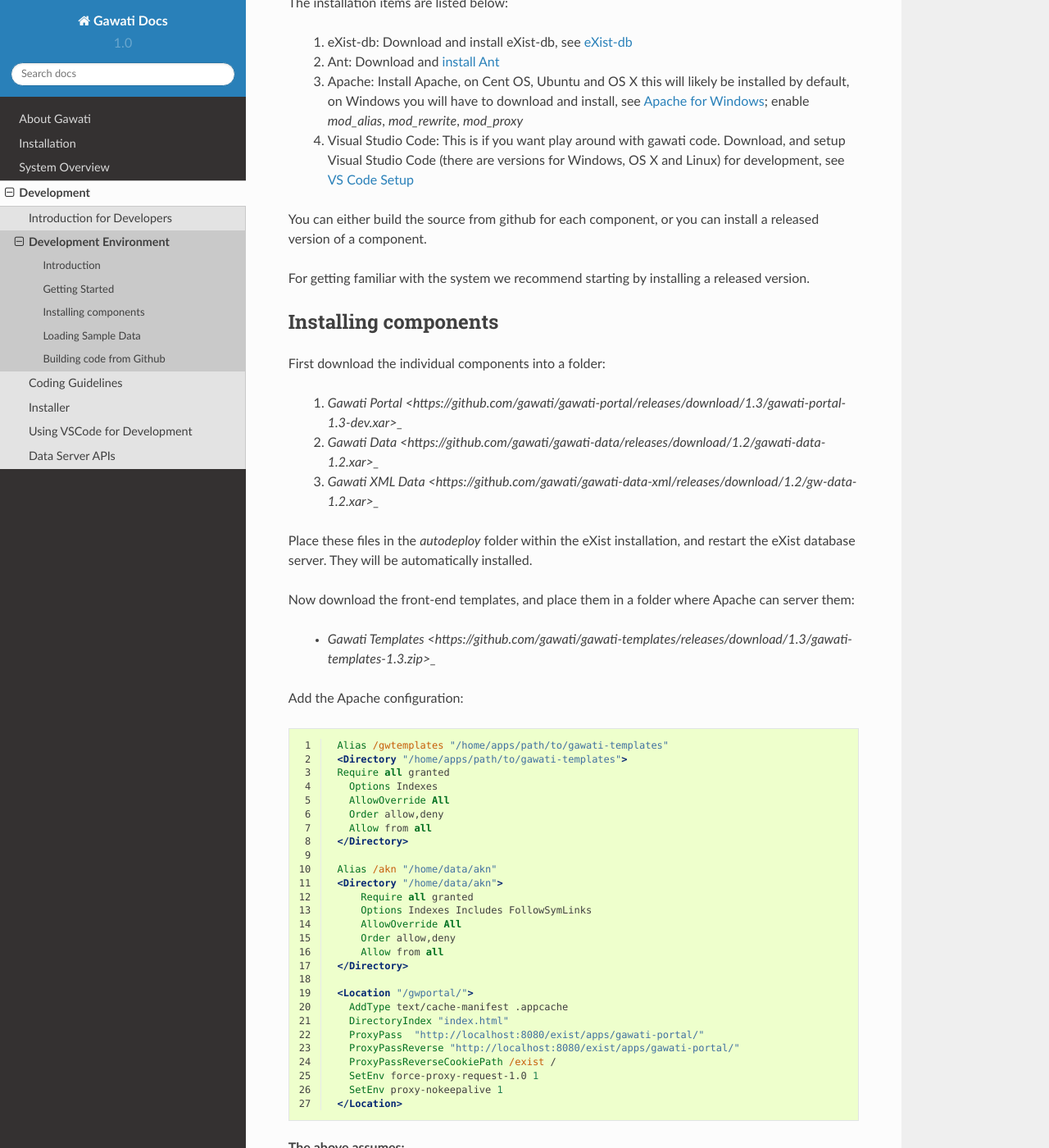
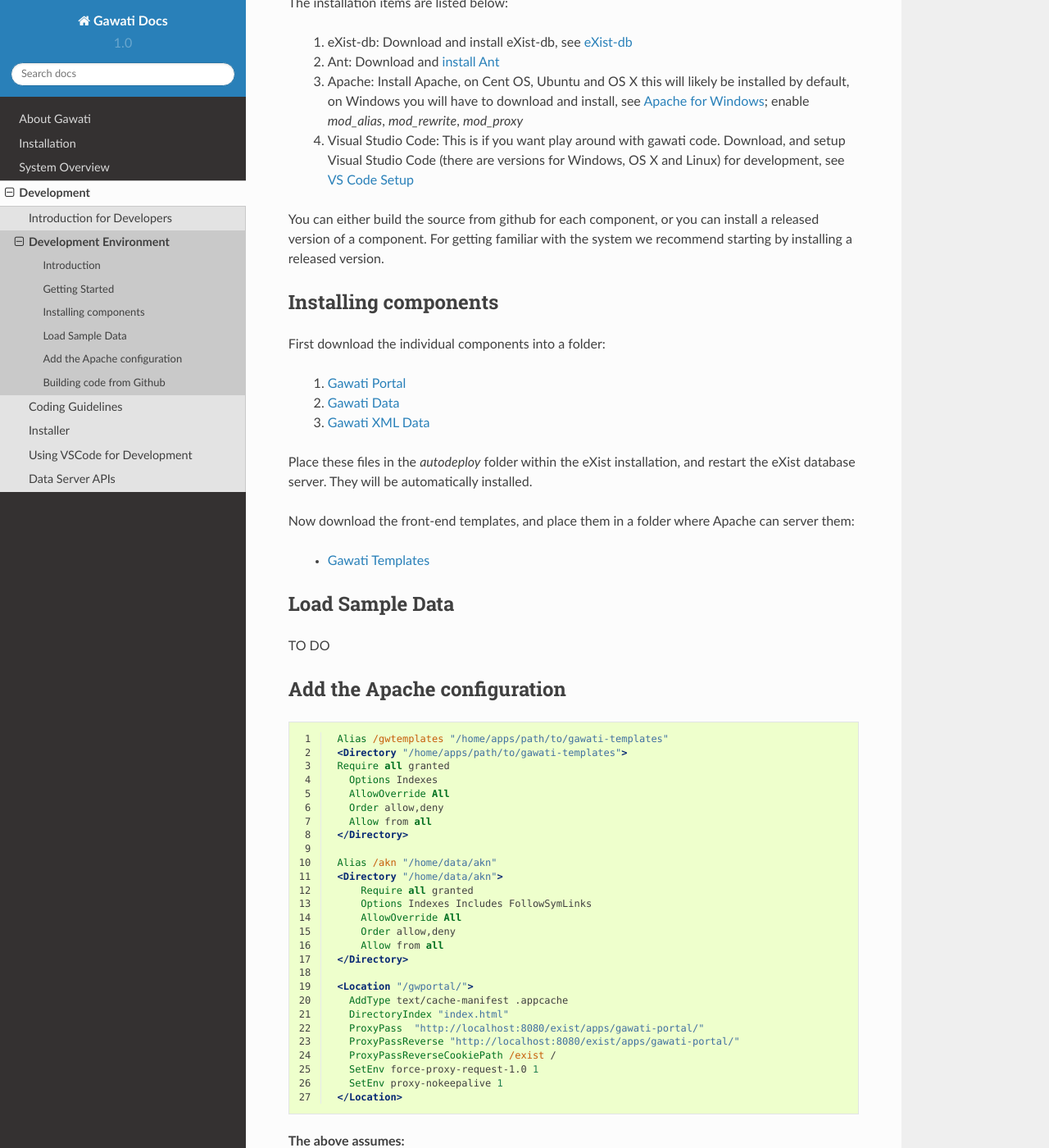
Before and after one commit to gawati/gawati-docs, a Sphinx documentation site: the page built from docs/source/development/dev-env.rst, in a window 1280 px wide and 1400 px high, scrolled down 674 px. Shown: the whole window at 82% size. Built offline with Sphinx 7.4.7 and the Read the Docs theme 2.0.0, drawn with Linux system fonts in a browser that asks for light colours; some of the changed text lies outside the part shown.

Commit message:
fixing link typos

```diff
--- a/docs/source/development/dev-env.rst
+++ b/docs/source/development/dev-env.rst
@@ -28,9 +28,7 @@ The installation items are listed below:
   3. Apache: Install Apache, on Cent OS, Ubuntu and OS X this will likely be installed by default, on Windows you will have to download and install, see `Apache for Windows <https://www.apachehaus.com/cgi-bin/download.plx>`_; enable `mod_alias`, `mod_rewrite`, `mod_proxy`
   4. Visual Studio Code: This is if you want play around with gawati code. Download, and setup Visual Studio Code (there are versions for Windows, OS X and Linux) for development, see :doc:`VS Code Setup <./using-vscode>`
 
-You can either build the source from github for each component, or you can install a released version of a component.
-
-For getting familiar with the system we recommend starting by installing a released version.
+You can either build the source from github for each component, or you can install a released version of a component. For getting familiar with the system we recommend starting by installing a released version.
 
 *********************
 Installing components
@@ -38,18 +36,25 @@ Installing components
 
 First download the individual components into a folder:
 
- 1. `Gawati Portal <https://github.com/gawati/gawati-portal/releases/download/1.3/gawati-portal-1.3-dev.xar>_`
- 2. `Gawati Data <https://github.com/gawati/gawati-data/releases/download/1.2/gawati-data-1.2.xar>_`
- 3. `Gawati XML Data <https://github.com/gawati/gawati-data-xml/releases/download/1.2/gw-data-1.2.xar>_`
+ 1. `Gawati Portal <https://github.com/gawati/gawati-portal/releases/download/1.3/gawati-portal-1.3-dev.xar>`_
+ 2. `Gawati Data <https://github.com/gawati/gawati-data/releases/download/1.2/gawati-data-1.2.xar>`_
+ 3. `Gawati XML Data <https://github.com/gawati/gawati-data-xml/releases/download/1.2/gw-data-1.2.xar>`_
 
 Place these files in the `autodeploy` folder within the eXist installation, and restart the eXist database server. They will be automatically installed.
 
 Now download the front-end templates, and place them in a folder where Apache can server them:
 
-  * `Gawati Templates <https://github.com/gawati/gawati-templates/releases/download/1.3/gawati-templates-1.3.zip>_`
+  * `Gawati Templates <https://github.com/gawati/gawati-templates/releases/download/1.3/gawati-templates-1.3.zip>`_
 
-Add the Apache configuration:
 
+****************
+Load Sample Data
+****************
+TO DO
+
+****************************
+Add the Apache configuration
+****************************
 .. code-block:: apacheconf
    :linenos:
 
@@ -81,23 +86,13 @@ Add the Apache configuration:
       SetEnv proxy-nokeepalive 1
     </Location>
 
+The above assumes:
+  * eXist-db is running on port 8080 (if that is not the case in your installation change it appropriately in line 17 and 18)
+  * Change the path in line 1 and line 2 to the folder into which you extracted `Gawati Templates`
+  * Change the path in line 8 and 9 to the folder into which you extracted the Gawati Sample data.
 
-The above assumes:
-  * eXist-db is running on port 8080 (if that is not the case in your installation change it appropriately)
-
-
-*******************
-Loading Sample Data
-*******************
-
-
-
-
-
-
-
-
-
+.. note::
+  On Windows the Apache Alias directory path need to use the back slash instead of the standard windows forward slash. For e.g. if the templates are in `d:\code\gawati-templates`, then the path in the Apache configuration should be `d:/code/gawati-templates`.
 
 *************************
 Building code from Github
```
